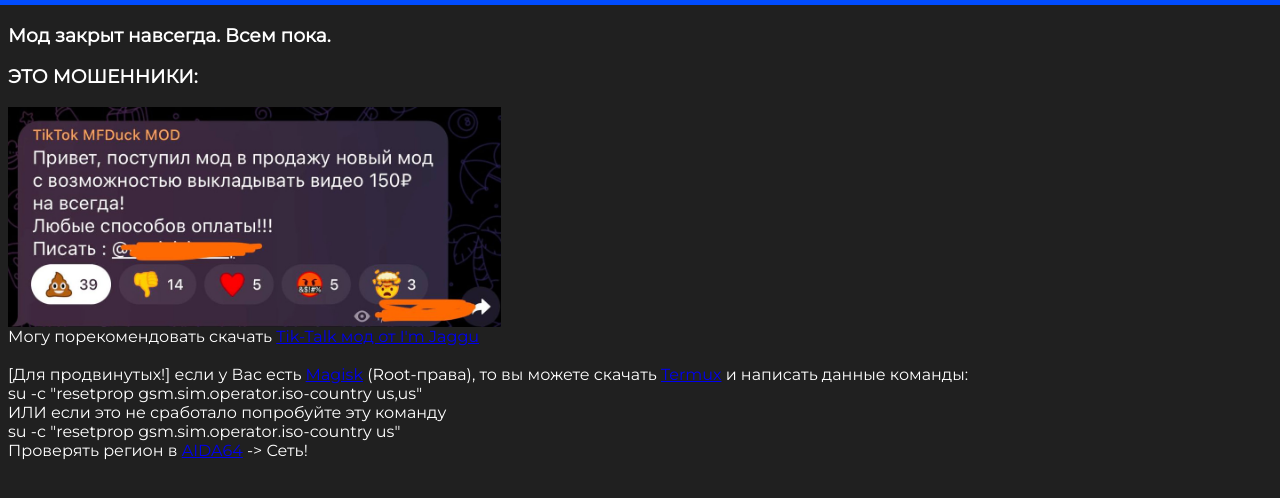
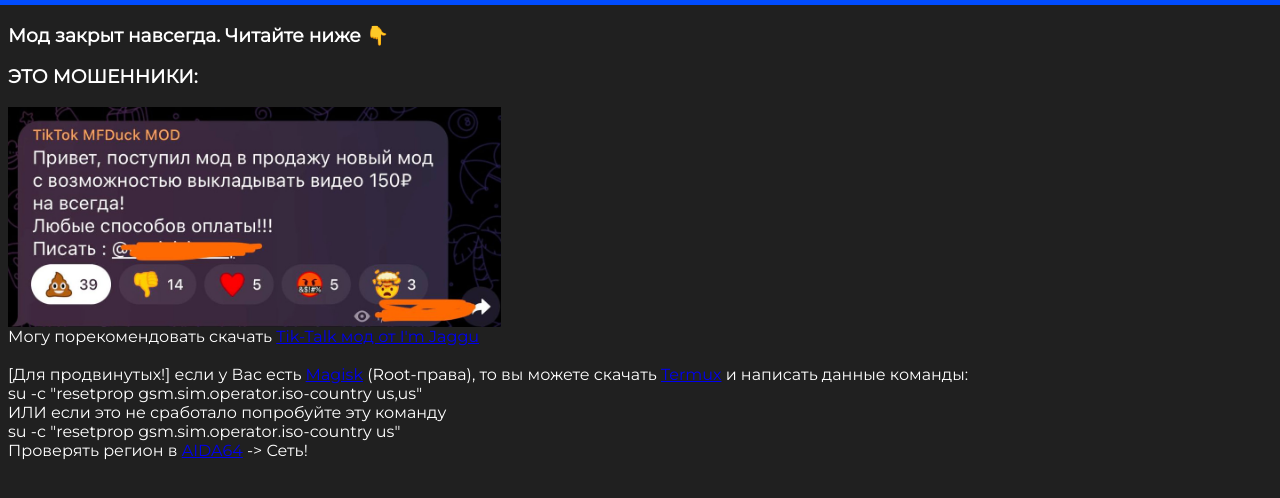
Before and after one commit to MFDuckm/admod, a plain HTML site: page warn.html in a window 1280 px wide. Drawn offline with Linux system fonts and the light colour scheme.

Commit message:
Update warn.html

```diff
--- a/warn.html
+++ b/warn.html
@@ -181,7 +181,7 @@
   </div>
   <div class="mrg">
     <h3>
-      Мод закрыт навсегда. Всем пока.
+      Мод закрыт навсегда. Читайте ниже 👇
     </h3>
     <h3>
       ЭТО МОШЕННИКИ:
```
